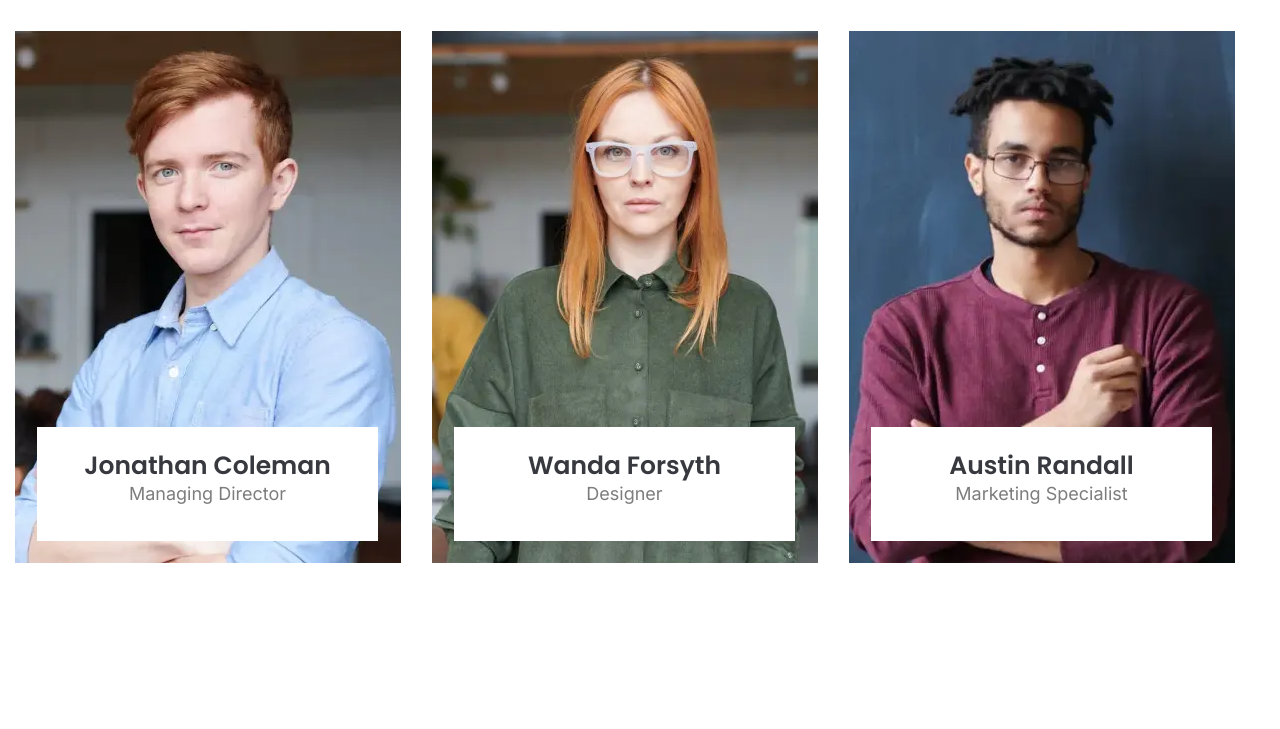
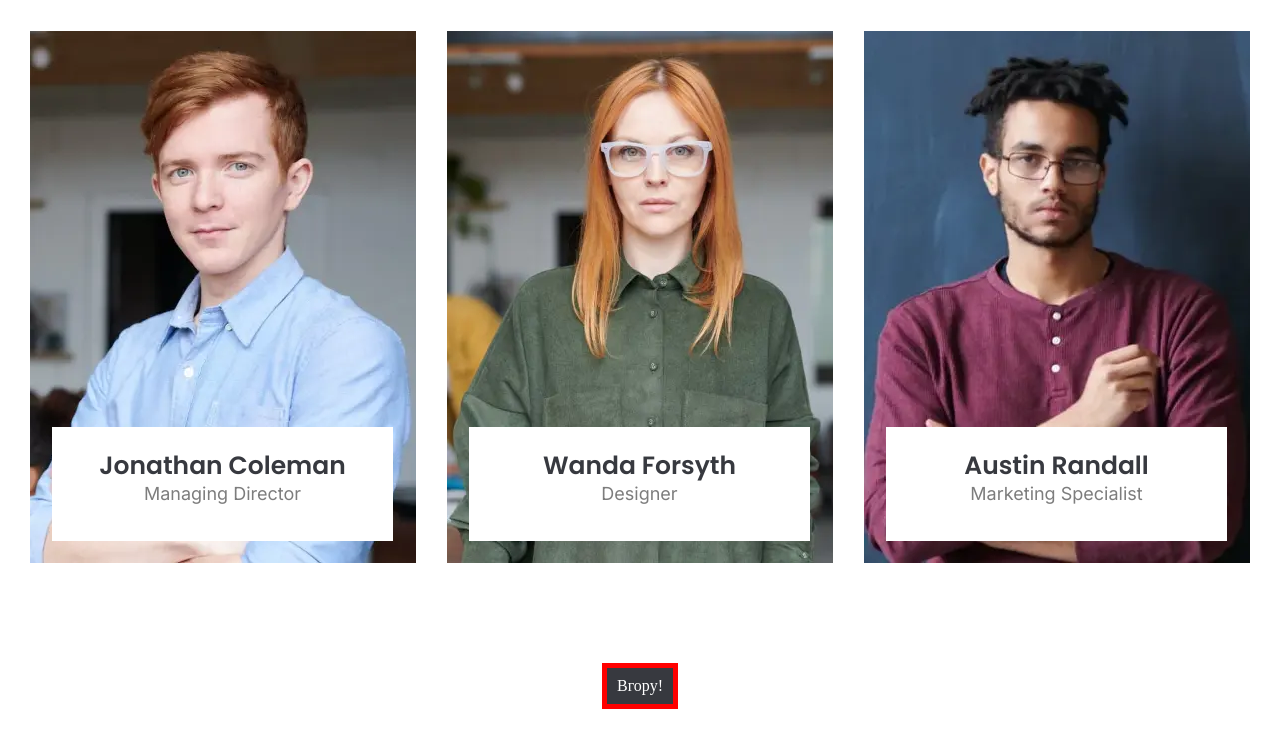
Before and after one commit to csluxor/lessons, a plain HTML site: page lesson_12/index.html in a window 1280 px wide. Shown: the part 1722-2451 px from the top of the page. Before the commit the page ends 2385 px from the top, so only its background shows below. Drawn offline with Linux system fonts and the light colour scheme.

Commit message:
Add files via upload

```diff
--- a/lesson_12/css/style.css
+++ b/lesson_12/css/style.css
@@ -151,7 +151,6 @@
 .page {
 	padding-top: 100px;
 	padding-bottom: 100px;
-	display: inline-block;
 }
 
 .page__container {
@@ -318,3 +317,18 @@
 	height: 100%;
 	background-color: #6B77E5B2;
 }
+.footer {
+	padding-bottom: 20px;
+}
+.footer-block {
+	text-align: center;
+}
+.footer-block__link {
+	background-color: #37393F;
+	padding: 10px;
+	border: 5px solid red;
+	color: #fff;
+}
+.footer-block__link:hover {
+	text-decoration: underline;
+}
--- a/lesson_12/index.html
+++ b/lesson_12/index.html
@@ -289,7 +289,13 @@
 			</div>
 
 		</main>
-		<footer class="footer"></footer>
+		<footer class="footer">
+			<div class="footer-block">
+				<a href="#" class="footer-block__link">
+					Вгору!
+				</a>
+			</div>
+		</footer>
 	</div>
 </body>
 
```
